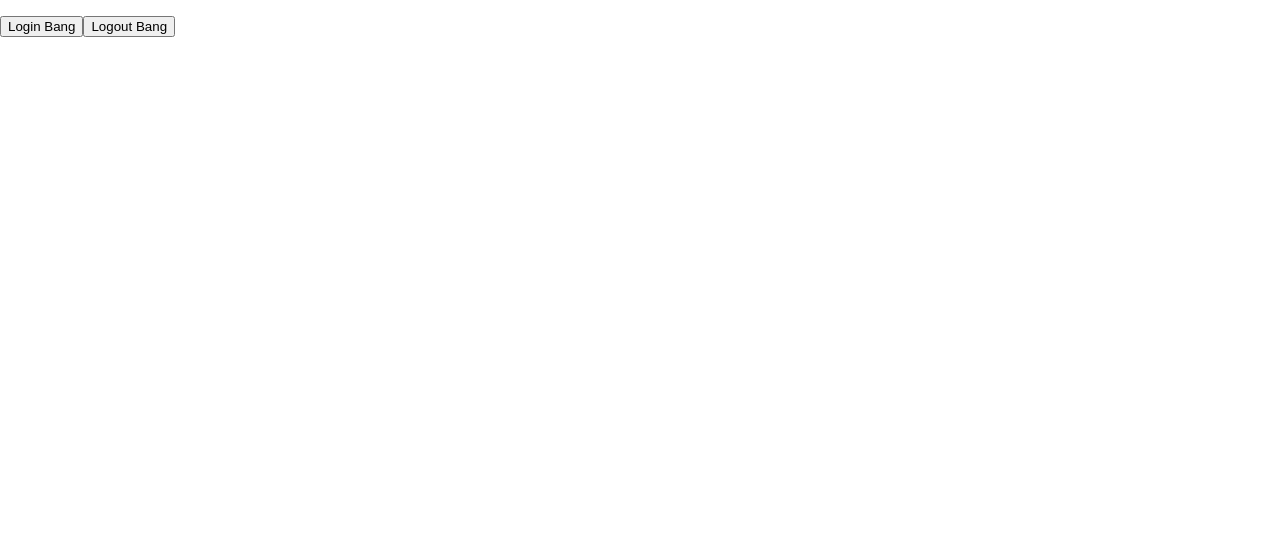
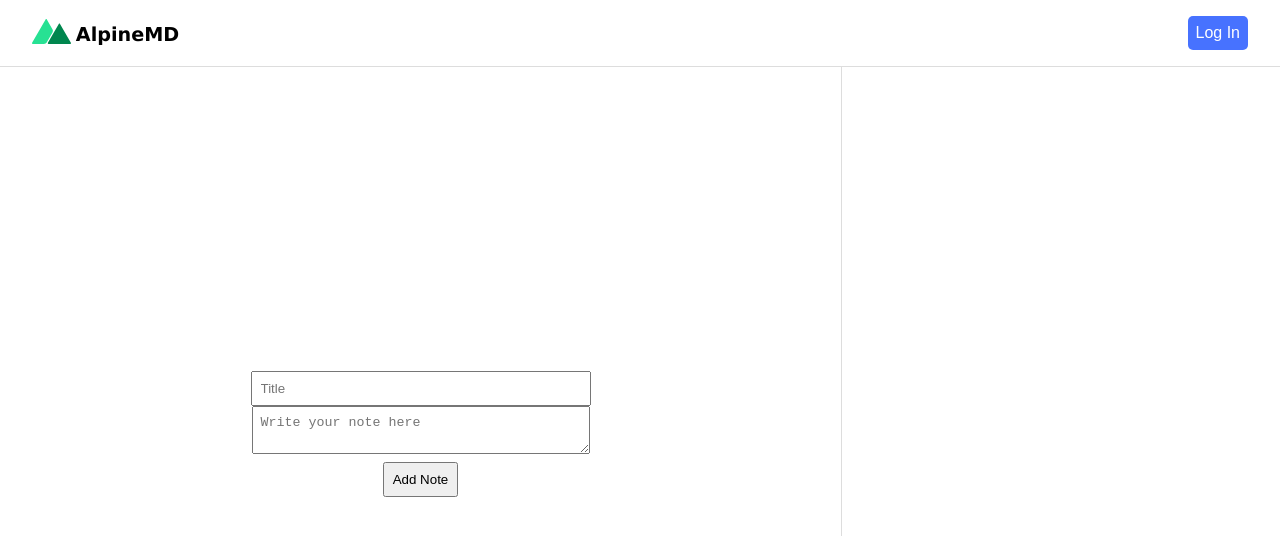
Before and after one commit to ijlalWindhi/alpinemd_frontend, a React (Vite) app: page /notes/new in a window 1280 px wide. Shown: the top 536 px of the page. Built offline with nearby package versions, Linux system fonts and the light colour scheme.

Commit message:
Integrate back the previous interface

```diff
--- a/src/App.jsx
+++ b/src/App.jsx
@@ -1,25 +1,55 @@
-import { useEffect, useState } from "react";
-import { useAuth } from "./contexts/auth-provider";
+import { createBrowserRouter, RouterProvider } from "react-router-dom";
+import { useAuth } from "./contexts/auth-provider.tsx";
+import styled from "styled-components";
+
+import Root from "./routes/Root";
+import Dashboard from "./routes/Dashboard";
+import Welcome from "./routes/Welcome";
+import NoteForm from "./routes/NoteForm";
+import NoteList from "./routes/NoteList";
+
+const Wrapper = styled.div`
+  display: flex;
+  justify-content: center;
+  align-items: center;
+  height: 100vh;
+  font-family: monospace;
+  font-size: x-large;
+`;
+
+const router = createBrowserRouter([
+  {
+    path: "/",
+    element: <Root />,
+    children: [
+      {
+        index: true,
+        element: <Welcome />
+      },
+      {
+        path: "notes",
+        element: <Dashboard />,
+        children: [
+          {
+            index: true,
+            element: <NoteList />
+          },
+          {
+            path: "new",
+            element: <NoteForm />
+          },
+        ]
+      }
+    ]
+  },
+]);
 
 export default function App() {
-  const { login, logout, isAuthenticated, user, getAccessToken } = useAuth();
+  const { isLoading } = useAuth();
 
-  const [accessToken, setAccessToken] = useState();
+  if (isLoading) {
+    return <Wrapper><p>Loading User Info...</p></Wrapper>;
+  }
 
-  useEffect(() => {
-    (async () => {
-      setAccessToken(await getAccessToken())
-    })();
-  }, [isAuthenticated]);
-
-  return (
-    <div>
-      <pre>
-        { isAuthenticated && JSON.stringify(user) } <br />
-        { isAuthenticated && JSON.stringify(accessToken) }
-      </pre>
-      <button onClick={login}>Login Bang</button>
-      <button onClick={logout}>Logout Bang</button>
-    </div>
-  );
+  return <RouterProvider router={router} />;
 }
--- a/src/components/LoginButton.jsx
+++ b/src/components/LoginButton.jsx
@@ -1,4 +1,4 @@
-import { useAuth } from "../contexts/AuthProvider";
+import { useAuth } from "../contexts/auth-provider";
 
 import { Button } from "./Button";
 
@@ -7,7 +7,7 @@ export default function LoginButton() {
 
   return (
     <Button
-      onClick={() => login()}
+      onClick={login}
       primary
     >
       Log In
--- a/src/components/LogoutButton.jsx
+++ b/src/components/LogoutButton.jsx
@@ -1,13 +1,13 @@
-import { useAuth0 } from "@auth0/auth0-react";
+import { useAuth } from "../contexts/auth-provider";
 
 import { Button } from "./Button";
 
 export default function LogoutButton() {
-  const { logout } = useAuth0();
+  const { logout } = useAuth();
 
   return (
     <Button
-      onClick={() => logout({ returnTo: window.location.origin })}
+      onClick={logout}
     >
       Log Out
     </Button>
--- a/src/components/Navbar.jsx
+++ b/src/components/Navbar.jsx
@@ -1,7 +1,7 @@
 import LoginButton from "./LoginButton";
 import LogoutButton from "./LogoutButton";
 
-import { useAuth0 } from "@auth0/auth0-react";
+import { useAuth } from "../contexts/auth-provider";
 import styled from "styled-components";
 
 import alpinemd_svg from "../assets/alpinemd.svg";
@@ -35,7 +35,7 @@ const LogoWrapper = styled.div`
 `;
 
 export default function Navbar() {
-  const { isAuthenticated } = useAuth0();
+  const { isAuthenticated } = useAuth();
 
   return (
     <NavbarContainer>
--- a/src/routes/NoteList.jsx
+++ b/src/routes/NoteList.jsx
@@ -1,5 +1,5 @@
 import styled from "styled-components";
-import { useAuth0 } from "@auth0/auth0-react";
+import { useAuth } from "../contexts/auth-provider";
 import { useEffect, useState } from "react";
 import Note from "../components/Note";
 import { Link } from "react-router-dom";
@@ -72,7 +72,7 @@ const ControlButton = styled.button`
 `;
 
 export default function NoteList() {
-  const { isAuthenticated, getAccessTokenSilently } = useAuth0();
+  const { isAuthenticated, getAccessToken } = useAuth();
 
   const [notes, setNotes] = useState(null);
   const [isDeleteMode, setIsDeleteMode] = useState(false);
@@ -80,7 +80,7 @@ export default function NoteList() {
   useEffect(() => {
     const getUserNotes = async () => {
       try {
-        const accessToken = await getAccessTokenSilently({
+        const accessToken = await getAccessToken({
           audience: "https://alpinemd.com/",
           scope: "read:notes",
         });
@@ -102,7 +102,7 @@ export default function NoteList() {
     };
 
     if (isAuthenticated) getUserNotes();
-  }, [getAccessTokenSilently, isAuthenticated]);
+  }, [getAccessToken, isAuthenticated]);
 
   return (
     <Container>
--- a/src/routes/UserInfo.jsx
+++ b/src/routes/UserInfo.jsx
@@ -1,6 +1,7 @@
-import {useAuth0} from "@auth0/auth0-react";
+import { useAuth } from "../contexts/auth-provider";
 import {useEffect, useState} from "react";
 import styled from "styled-components";
+import jwtDecode from "jwt-decode";
 
 const UserinfoWrapper = styled.div`
   flex-basis: 30em;
@@ -35,25 +36,23 @@ export default function UserInfo() {
   const {
     isAuthenticated,
     isLoading,
-    getIdTokenClaims,
-    getAccessTokenSilently
-  } = useAuth0();
+    getAccessToken,
+    user
+  } = useAuth();
 
   const [idToken, setIdToken] = useState(null);
   const [accessToken, setAccessToken] = useState(null);
 
   useEffect(() => {
     if (isAuthenticated && !isLoading) {
-      getIdTokenClaims()
-        .then(token => setIdToken(token))
-        .catch(console.error);
+      setIdToken(user)
     }
   }, [isAuthenticated, isLoading]);
 
   useEffect(() => {
-    const getAccessToken = async () => {
+    const getAccessTokenInfo = async () => {
       try {
-        const accessToken = await getAccessTokenSilently({
+        const accessToken = await getAccessToken({
           audience: "https://alpinemd.com/",
           scope: "read:notes create:notes update:notes delete:notes",
           detailedResponse: true
@@ -65,8 +64,8 @@ export default function UserInfo() {
       }
     }
 
-    getAccessToken();
-  }, [getAccessTokenSilently]);
+    getAccessTokenInfo();
+  }, [getAccessToken]);
 
   return (
     <UserinfoWrapper>
@@ -80,12 +79,12 @@ export default function UserInfo() {
               </p>
             ))}
           <Header2>Access Token Info</Header2>
-          {accessToken &&
-            Object.entries(accessToken).map(([key, value]) => (
-              <p key={key}>
-                {key}: {value}
-              </p>
-            ))}
+          <p>{accessToken && Object.entries(jwtDecode(accessToken)).map(([key, value]) => (
+            <p key={key}>
+              {key}: {value}
+            </p>
+          ))}</p>
+          <p style={{color: "darkslategray"}}>{accessToken}</p>
         </>
       )}
     </UserinfoWrapper>
```
